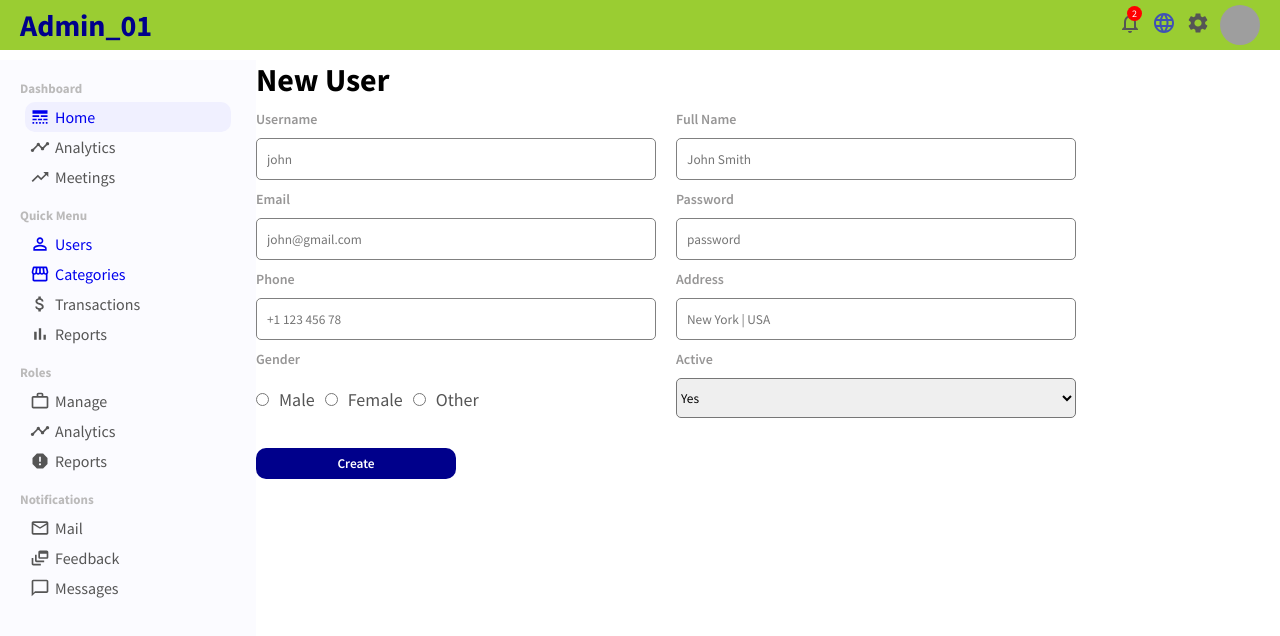
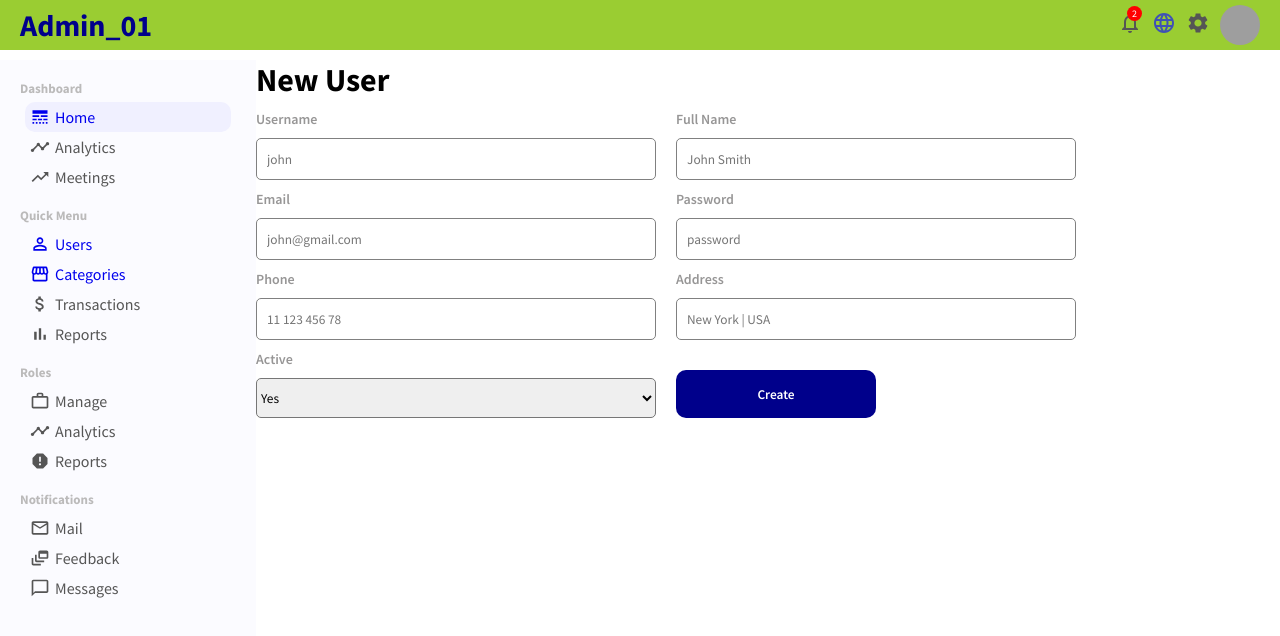
Before and after one commit to NiwarthanaSgm/dashboardDesign, a React (Create React App) app: page /newUser in a window 1280 px wide. Shown: the top 636 px of the page. Built offline with nearby package versions, Linux system fonts and the light colour scheme; grey boxes are pictures that could not be loaded.

Commit message:
internal dashboard

```diff
--- a/src/components/WidgetLg.js
+++ b/src/components/WidgetLg.js
@@ -24,7 +24,7 @@ export default function WidgetLg() {
             />
             <span className="widgetLgName">Susan Carol</span>
           </td>
-          <td className="widgetLgDate">2 Jun 2021</td>
+          <td className="widgetLgDate">2 Jan 2022</td>
           <td className="widgetLgAmount">$122.00</td>
           <td className="widgetLgStatus">
             <Button type="Approved" />
@@ -39,7 +39,7 @@ export default function WidgetLg() {
             />
             <span className="widgetLgName">Susan Carol</span>
           </td>
-          <td className="widgetLgDate">2 Jun 2021</td>
+          <td className="widgetLgDate">2 Jan 2022</td>
           <td className="widgetLgAmount">$122.00</td>
           <td className="widgetLgStatus">
             <Button type="Declined" />
@@ -54,7 +54,7 @@ export default function WidgetLg() {
             />
             <span className="widgetLgName">Susan Carol</span>
           </td>
-          <td className="widgetLgDate">2 Jun 2021</td>
+          <td className="widgetLgDate">2 Jan 2022</td>
           <td className="widgetLgAmount">$122.00</td>
           <td className="widgetLgStatus">
             <Button type="Pending" />
@@ -69,7 +69,7 @@ export default function WidgetLg() {
             />
             <span className="widgetLgName">Susan Carol</span>
           </td>
-          <td className="widgetLgDate">2 Jun 2021</td>
+          <td className="widgetLgDate">2 Jan 2022</td>
           <td className="widgetLgAmount">$122.00</td>
           <td className="widgetLgStatus">
             <Button type="Approved" />
--- a/src/pages/NewUser.js
+++ b/src/pages/NewUser.js
@@ -24,22 +24,11 @@ export default function NewUser() {
         </div>
         <div className="newUserItem">
           <label>Phone</label>
-          <input type="text" placeholder="+1 123 456 78" />
+          <input type="text" placeholder="11 123 456 78" />
         </div>
         <div className="newUserItem">
           <label>Address</label>
           <input type="text" placeholder="New York | USA" />
-        </div>
-        <div className="newUserItem">
-          <label>Gender</label>
-          <div className="newUserGender">
-            <input type="radio" name="gender" id="male" value="male" />
-            <label for="male">Male</label>
-            <input type="radio" name="gender" id="female" value="female" />
-            <label for="female">Female</label>
-            <input type="radio" name="gender" id="other" value="other" />
-            <label for="other">Other</label>
-          </div>
         </div>
         <div className="newUserItem">
           <label>Active</label>
--- a/src/pages/User.js
+++ b/src/pages/User.js
@@ -29,7 +29,7 @@ import {
               />
               <div className="userShowTopTitle">
                 <span className="userShowUsername">Anna Becker</span>
-                <span className="userShowUserTitle">Software Engineer</span>
+                <span className="userShowUserTitle">Content Creator</span>
               </div>
             </div>
             <div className="userShowBottom">
```
